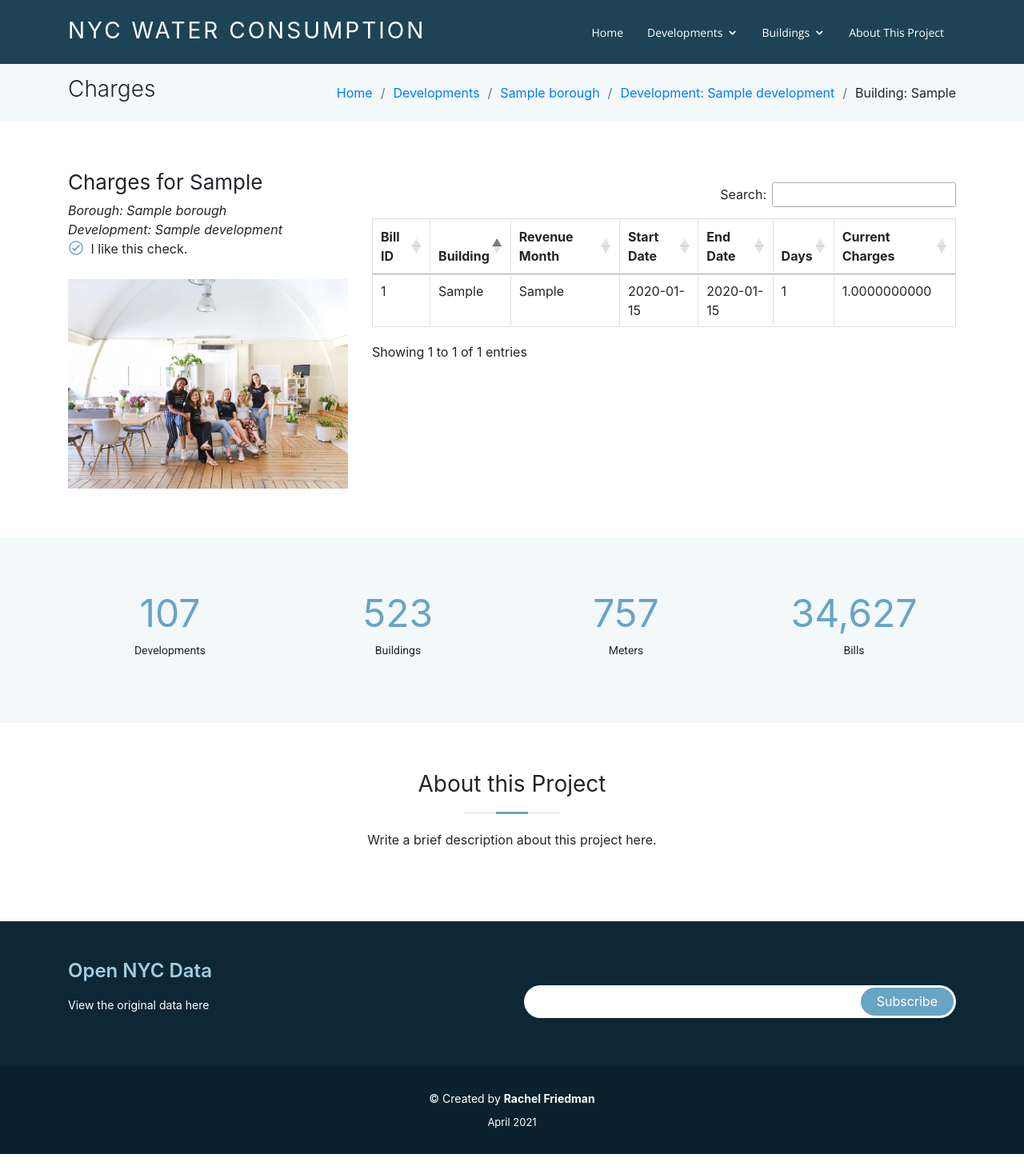
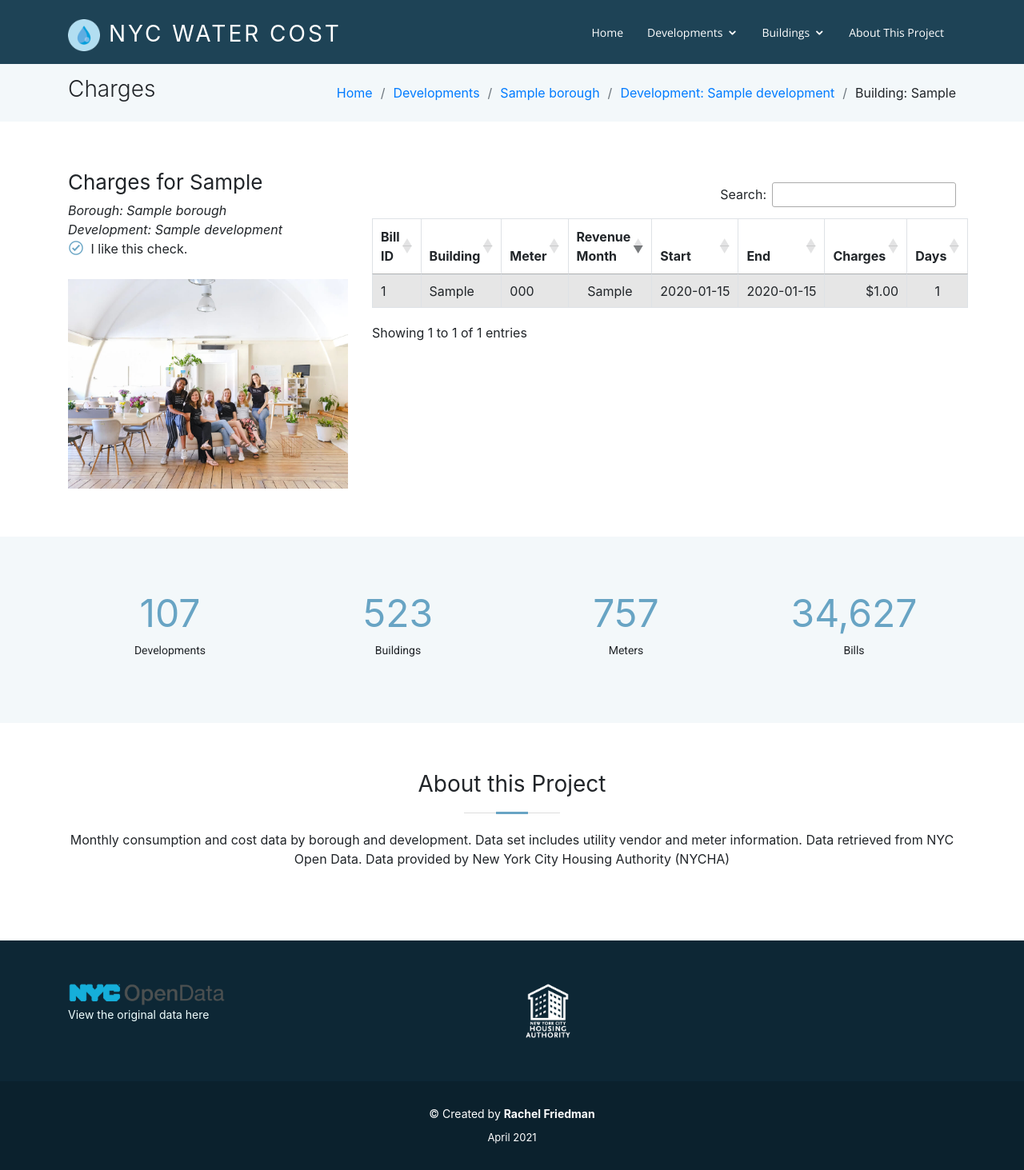
Before and after one commit to rachelf21/NYC_Water_Consumption, a Flask app: page /charges/1 in a window 1280 px wide. Shown: the whole page at 80% size. Run offline with Flask 2, Linux system fonts and the light colour scheme; tables that the repository leaves empty hold one stand-in row (values such as "Sample post"); some libraries are stand-ins or nearby versions.

Commit message:
updated charges page, added favicon and navbar image

```diff
--- a/app/routes.py
+++ b/app/routes.py
@@ -53,6 +53,13 @@ def charges(bldg_id):
         dev_name = bills[0].building.dev.name
         bldg_name = bills[0].building.location
     except Exception as e:
-        return "Not available at this time " + str(e)
+        building = Building.query.filter_by(building_id=int(bldg_id)).first()
+        borough_name = building.dev.borough.name
+        borough_id = building.dev.borough_id
+        dev_id = building.dev.dev_id
+        dev_name = building.dev.name
+        bldg_name = building.location
+        output = f"Development: {dev_name} Building: {bldg_name} Building ID: {bldg_id} had no charges from 2018-2020. <br> Due to space constraints of 10K records on Heroku server for free accounts, I eliminated charges prior to 2018 from the database."
+        return output + "<p>Error for debugging purposes only: " + str(e)
 
     return render_template('charges.html', bills=bills, borough_name=borough_name, dev_name=dev_name, bldg_name=bldg_name, borough_id=borough_id, dev_id=dev_id)
--- a/app/static/css/style.css
+++ b/app/static/css/style.css
@@ -2225,7 +2250,7 @@ section {
   font-size: 16px;
   padding: 0 20px;
   margin: 3px;
-  background: #68A4C4;
+  background: #68a4c4;
   color: #fff;
   transition: 0.3s;
   border-radius: 50px;
--- /dev/null
+++ b/app/static/js/charges.js
@@ -0,0 +1,3 @@
+function formatMoney(number) {
+  return parseFloat(number).toLocaleString("en-US", { style: "currency", currency: "USD" });
+}
--- a/app/templates/base.html
+++ b/app/templates/base.html
@@ -67,7 +67,7 @@
     ></script>
     <script src="https://cdn.datatables.net/1.10.21/js/dataTables.bootstrap4.min.js" crossorigin="anonymous"></script>
 
-    <title>{% block title %}NYC Water Consumption replace this{% endblock %}</title>
+    <title>{% block title %}NYC Water Cost replace this{% endblock %}</title>
   </head>
 
   <body>
@@ -76,9 +76,8 @@
       <div class="container">
         <div class="logo float-left">
           <h1 class="text-light">
-            <a href="index.html"><span>NYC Water Consumption</span></a>
+            <a href="{{url_for('index')}}"><img src="{{url_for('static', filename='img/favicon.png')}}" alt="" class="img-fluid"> <span>NYC Water Cost</span></a>
           </h1>
-          <!-- <a href="index.html"><img src="/img/logo.png" alt="" class="img-fluid"></a>-->
         </div>
 
         <nav class="nav-menu float-right">
@@ -120,14 +119,18 @@
     <!-- ======= Footer ======= -->
     <footer id="footer" data-aos="fade-up" data-aos-easing="ease-in-out" data-aos-duration="500">
       <div class="footer-newsletter">
-        <div class="container">
+        <div class="container center">
           <div class="row">
             <div class="col-lg-6">
-              <h4>Open NYC Data</h4>
-              <p>View the original data here</p>
+
+                <a style="color:azure" target="_blank" href="https://data.cityofnewyork.us/Housing-Development/Water-Consumption-And-Cost-2013-2020-/66be-66yr"
+                  >              <img alt="NYC Open Data" style="width: 200px" src="{{url_for('static', filename='img/nyc_open_data_logo.png')}}" />
+                  <p>View the original data here</a
+                >
+              </p>
             </div>
-            <div class="col-lg-6">
-              <form action="" method="post"><input type="email" name="email" /><input type="submit" value="Subscribe" /></form>
+            <div class="col-lg-6 center">
+              <img style="width: 60px" src="{{url_for('static', filename='img/nycha_logo.png')}}" />
             </div>
           </div>
         </div>
--- a/app/templates/charges.html
+++ b/app/templates/charges.html
@@ -1,5 +1,8 @@
-{% extends "base.html" %} {%block title%} NYC Water Consumption: Charges {%endblock%} {% block content %}
-
+{% extends "base.html" %} {%block title%} NYC Water Cost: Charges {%endblock%} {% block content %}
+<script src="/static/js/charges.js"></script>
+<script>
+  console.log(formatMoney(123.456));
+</script>
 <main id="main">
   <!-- ======= Light Blue Bar ======= -->
   <section class="breadcrumbs">
@@ -36,17 +39,18 @@
           <p></p>
           <table
             id="myTable"
-            class="table mx-auto table-hover table-bordered text-left w-auto table-fixed"
+            class="table mx-auto table-hover table-striped table-bordered text-left w-auto table-fixed"
             style="border: 0px red solid; width: auto; margin: 0px auto"
           >
-            <thead>
+            <thead class="text-center">
               <th>Bill ID</th>
               <th>Building</th>
+              <th>Meter</th>
               <th>Revenue Month</th>
-              <th>Start Date</th>
-              <th>End Date</th>
+              <th>Start</th>
+              <th>End</th>
+              <th>Charges</th>
               <th>Days</th>
-              <th>Current Charges</th>
             </thead>
 
             <tbody>
@@ -54,11 +58,17 @@
               <tr>
                 <td>{{b.bill_id }}</td>
                 <td>{{b.building.location}}</td>
-                <td>{{b.revenue_month}}</td>
-                <td>{{b.service_start_date }}</td>
-                <td>{{b.service_end_date }}</td>
-                <td>{{ b.days }}</td>
-                <td>{{b.current_charges }}</td>
+                <td>{{b.meter.meter_number}}</td>
+                <td class="text-center">{{b.revenue_month}}</td>
+                <td class="text-nowrap">{{b.service_start_date }}</td>
+                <td class="text-nowrap">{{b.service_end_date }}</td>
+
+                <td class="text-right">
+                  <script>
+                    document.write(formatMoney("{{b.current_charges }}"));
+                  </script>
+                </td>
+                <td class="text-center">{{ b.days }}</td>
               </tr>
               {%endfor%}
             </tbody>
@@ -102,7 +112,10 @@
     <div class="container">
       <div class="section-title">
         <h2>About this Project</h2>
-        <p>Write a brief description about this project here.</p>
+        <p>
+          Monthly consumption and cost data by borough and development. Data set includes utility vendor and meter information. Data
+          retrieved from NYC Open Data. Data provided by New York City Housing Authority (NYCHA)
+        </p>
       </div>
     </div>
   </section>
@@ -120,7 +133,7 @@
     scrollCollapse: true,
     scroller: true,
     ordering: true,
-    order: [1, "asc"],
+    order: [3, "desc"],
     select: true,
     bSort: false,
   });
```
Also changed, not shown: other parts of app/static/css/style.css (+99 -74 lines), app/templates/about.html (+21 -2 lines), app/templates/buildings.html (+5 -2 lines), app/templates/dev.html (+5 -2 lines), app/static/img/favicon.png, app/static/img/nyc_open_data_logo.png (added), app/static/img/nycha_logo.png (added).
